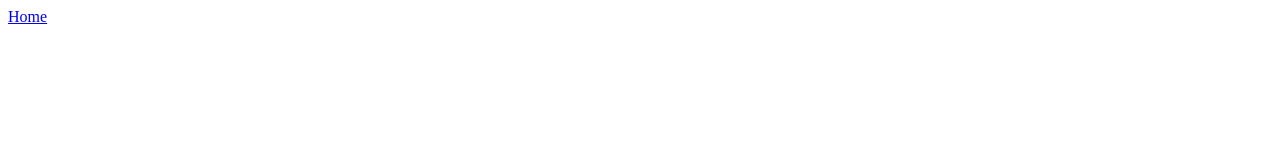
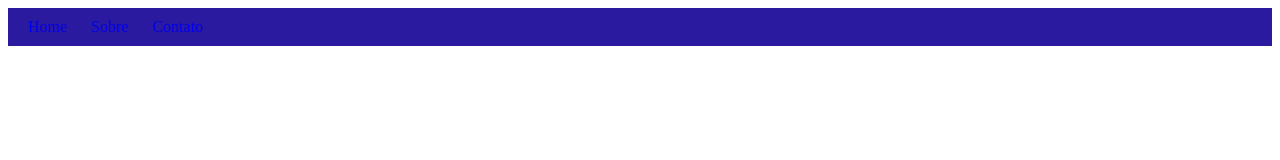
Before and after one commit to ItaloLibertucci/site_html, a plain HTML site: page index.html in a window 1280 px wide. Drawn offline with Linux system fonts and the light colour scheme.

Commit message:
Desenvolvendo os links do menu

```diff
--- a/index.html
+++ b/index.html
@@ -6,9 +6,11 @@
     <title>Site github</title>
 </head>
 <body>
-    <header>
-        <nav>
-            <a href="#">Home</a>
+    <header style="background-color: rgb(42, 26, 159);width: 100%;color: rgb(19, 10, 10);padding: 10px 0">
+        <nav style="width: 40%;">
+        <a href="#"style="margin-left: 20px;text-decoration:none;">Home</a>
+        <a href="#"style="margin-left: 20px;text-decoration:none;">Sobre</a>
+        <a href="#"style="margin-left: 20px;text-decoration:none;">Contato</a>
 
         </nav>
     </header>
```
